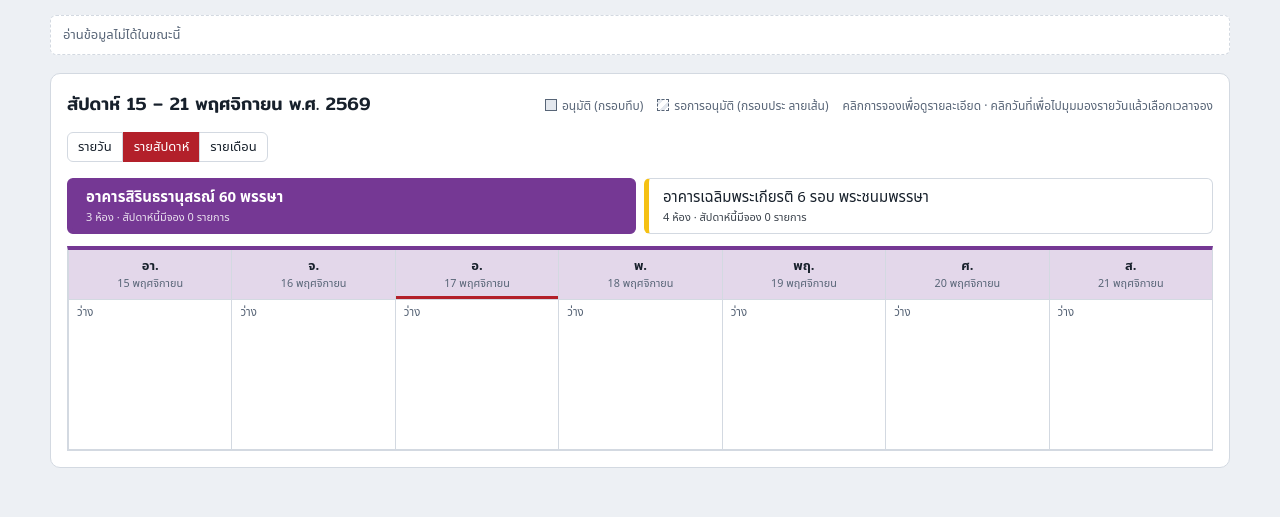
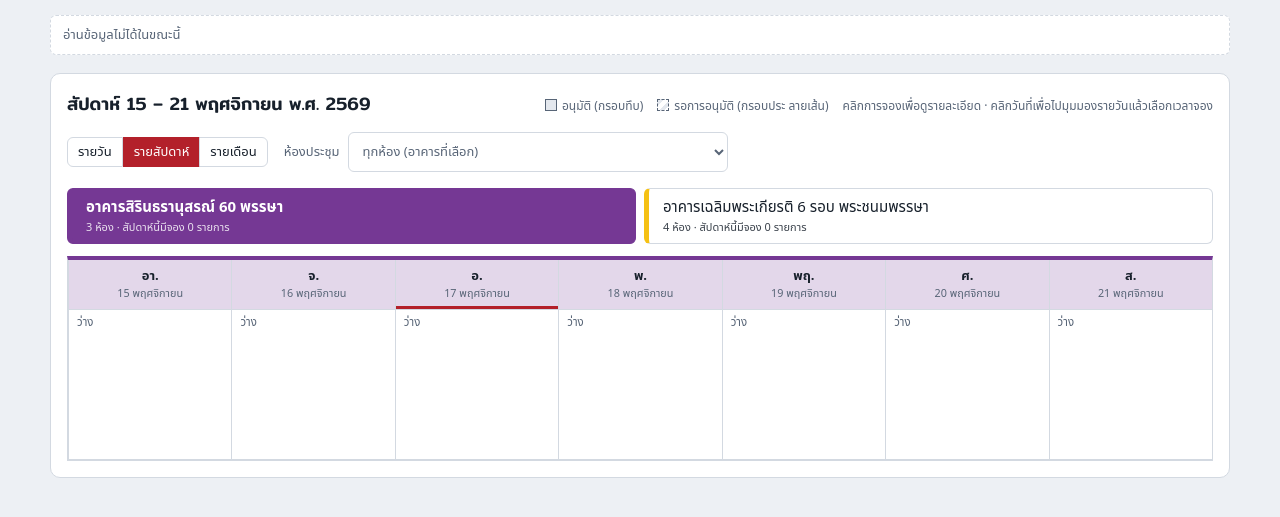
Before and after one commit to bhuravit/Meeting-Room, a plain HTML site: page index.html in a window 1280 px wide. Both pictures are taken after a click on the button "รายสัปดาห์". Shown: the part 79-596 px from the top of the page. Drawn offline with nearby package versions, Linux system fonts and the light colour scheme; no server answers; a web font is replaced by a local one.

Commit message:
มุมมองรายสัปดาห์/รายเดือน: เพิ่มเมนูเลือกห้องประชุมแยกตามอาคาร
Co-Authored-By: Claude Sonnet 5.5 <noreply@anthropic.com>
Claude-Session: https://claude.ai/code/session_014z2zNthgPRprEfC6WtXei6

```diff
--- a/index.html
+++ b/index.html
@@ -40,7 +40,10 @@ h1,h2,h3{font-family:var(--f-head);font-weight:500;margin:0;text-wrap:balance}
 h1{font-size:26px;line-height:1.25}
 h2{font-size:18px}
 h3{font-size:15px}
-.vm{margin:2px 0 4px}
+.vm{margin:0}
+.vmrow{display:flex;flex-wrap:wrap;gap:8px 16px;align-items:center;margin:2px 0 4px}
+label.rf{display:flex;flex-direction:row;align-items:center;gap:8px;font-size:13px;min-width:0}
+.rf select{width:auto;max-width:min(100%,420px)}
 .cal{display:grid;grid-template-columns:repeat(7,minmax(128px,1fr));border:1px solid var(--line);border-top:4px solid var(--tb,var(--line));min-width:900px}
 .cal .ch{padding:6px 8px;text-align:center;font-size:13px;font-weight:600;background:var(--off-bg);background:color-mix(in srgb,var(--tb,var(--off)) 20%,var(--surface));border:0;border-left:1px solid var(--line);border-bottom:1px solid var(--line);cursor:pointer;color:var(--ink);font-family:inherit}
 .cal .ch small{display:block;font-weight:400;color:var(--muted)}
@@ -249,10 +252,13 @@ label{display:flex;flex-direction:column;gap:4px;font-size:13px;color:var(--mute
           <span id="hintClick">คลิกช่องว่างเพื่อเลือกเวลา · คลิกการจองเพื่อดูรายละเอียด</span>
         </div>
       </div>
-      <div class="seg vm" role="group" aria-label="รูปแบบการแสดงตาราง">
-        <button type="button" class="btn sm" id="vmDay" aria-pressed="true">รายวัน</button>
-        <button type="button" class="btn sm" id="vmWeek" aria-pressed="false">รายสัปดาห์</button>
-        <button type="button" class="btn sm" id="vmMonth" aria-pressed="false">รายเดือน</button>
+      <div class="vmrow">
+        <div class="seg vm" role="group" aria-label="รูปแบบการแสดงตาราง">
+          <button type="button" class="btn sm" id="vmDay" aria-pressed="true">รายวัน</button>
+          <button type="button" class="btn sm" id="vmWeek" aria-pressed="false">รายสัปดาห์</button>
+          <button type="button" class="btn sm" id="vmMonth" aria-pressed="false">รายเดือน</button>
+        </div>
+        <label class="rf" id="rfWrap" hidden>ห้องประชุม <select id="roomFilter" aria-label="เลือกห้องประชุม"></select></label>
       </div>
       <div class="tabs" id="tabs" role="tablist" aria-label="เลือกอาคาร"></div>
       <div class="scroll" id="dayScroll"><div class="tt" id="grid" role="group" aria-label="ตารางการใช้ห้อง"></div></div>
@@ -623,7 +629,7 @@ label{display:flex;flex-direction:column;gap:4px;font-size:13px;color:var(--mute
       btn.setAttribute('aria-selected', b.id === curB ? 'true' : 'false');
       btn.appendChild(document.createTextNode(b.name));
       btn.appendChild(el('small',null, b.rooms.length+' ห้อง · '+(vmode === 'week' ? 'สัปดาห์นี้' : vmode === 'month' ? 'เดือนนี้' : 'วันนี้')+'มีจอง '+n+' รายการ'));
-      btn.addEventListener('click', function(){ curB = b.id; $('#f-bld').value = b.id; syncRooms(); render(); });
+      btn.addEventListener('click', function(){ if(roomFilter && roomFilter.split('|')[0] !== b.id) roomFilter = ''; curB = b.id; $('#f-bld').value = b.id; syncRooms(); render(); });
       t.appendChild(btn);
     });
   }
@@ -688,7 +694,7 @@ label{display:flex;flex-direction:column;gap:4px;font-size:13px;color:var(--mute
   }
 
   /* ---------- week / month views ---------- */
-  var vmode = 'day', WD = ['อา.','จ.','อ.','พ.','พฤ.','ศ.','ส.'];
+  var roomFilter = '', vmode = 'day', WD = ['อา.','จ.','อ.','พ.','พฤ.','ศ.','ส.'];
   function monthStart(x){ return x.slice(0,8) + '01'; }
   function weekStart(x){ var d = parse(x); d.setDate(d.getDate() - d.getDay()); return iso(d); }
   function monthEnd(x){ var d = parse(monthStart(x)); d.setMonth(d.getMonth() + 1); d.setDate(0); return iso(d); }
@@ -723,10 +729,28 @@ label{display:flex;flex-direction:column;gap:4px;font-size:13px;color:var(--mute
     return k;
   }
   function goDay(d){ date = d; vmode = 'day'; $('#f-date').value = date; render(); }
+  function renderRoomFilter(){
+    var sel = $('#roomFilter'); sel.innerHTML = '';
+    var all0 = el('option', null, 'ทุกห้อง (อาคารที่เลือก)'); all0.value = ''; sel.appendChild(all0);
+    var ok = false;
+    BUILDINGS.forEach(function(b){
+      var g = el('optgroup'); g.label = b.name;
+      b.rooms.forEach(function(r){ var o = el('option', null, r.name); o.value = b.id + '|' + r.id; if(o.value === roomFilter) ok = true; g.appendChild(o); });
+      sel.appendChild(g);
+    });
+    if(!ok) roomFilter = '';
+    sel.value = roomFilter;
+  }
+  $('#roomFilter').addEventListener('change', function(){
+    roomFilter = this.value;
+    if(roomFilter){ var bid = roomFilter.split('|')[0]; if(bid !== curB && findB(bid)){ curB = bid; $('#f-bld').value = bid; syncRooms(); } }
+    render();
+  });
   function renderAlt(){
     var v = $('#altView'); v.innerHTML = '';
     var r = rangeOf(), today = todayStr();
     var list = all.filter(function(b){ return b.building === curB && b.date >= r[0] && b.date <= r[1] && blocking(b); })
+                  .filter(function(b){ return !roomFilter || b.room === roomFilter.split('|')[1]; })
                   .sort(function(a,b){ return a.date.localeCompare(b.date) || a.start - b.start; });
     var by = {}; list.forEach(function(b){ (by[b.date] = by[b.date] || []).push(b); });
     var cal = el('div','cal' + (vmode === 'month' ? ' mo' : '')); cal.style.setProperty('--tb', bcol(bOf(curB)).bg);
@@ -1296,6 +1320,8 @@ label{display:flex;flex-direction:column;gap:4px;font-size:13px;color:var(--mute
     $('#next').textContent = (vmode === 'week' ? 'สัปดาห์ถัดไป' : vmode === 'month' ? 'เดือนถัดไป' : 'วันถัดไป') + ' ›';
     $('#today').textContent = vmode === 'week' ? 'สัปดาห์นี้' : vmode === 'month' ? 'เดือนนี้' : 'วันนี้';
     renderTabs();
+    $('#rfWrap').hidden = dm;
+    if(!dm) renderRoomFilter();
     if(dm) renderGrid(); else renderAlt();
     renderDetail();
     $('#submit').disabled = !canWrite && !local;
```
